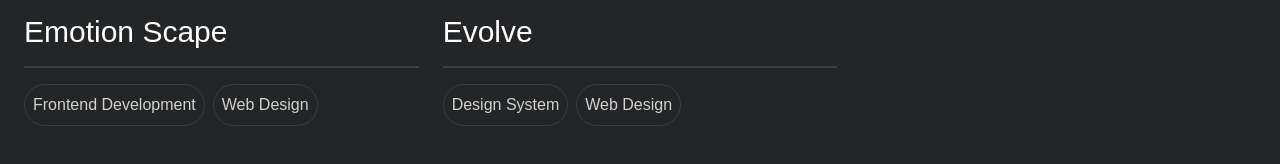
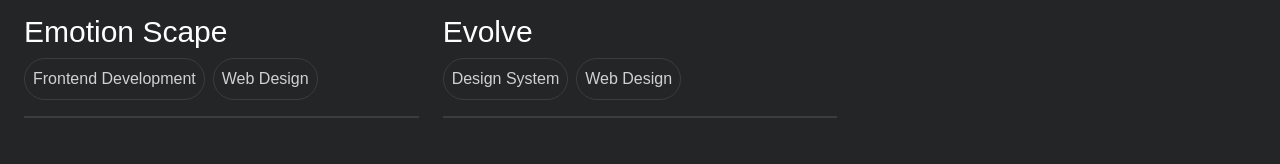
Before and after one commit to devcimen/portfolio-emrecimen, a Next.js app: page /projects in a window 1280 px wide. Shown: the part 490-654 px from the top of the page. Built offline with nearby package versions, Linux system fonts and the light colour scheme; a web font is replaced by a local one.

Commit message:
Changed split line position

```diff
--- a/src/components/ProjectCard.tsx
+++ b/src/components/ProjectCard.tsx
@@ -26,7 +26,7 @@ const ProjectCard: FC<ProjectCard> = ({ title, tags, image, video, link }) => {
             onClick={() => router.push(link)}
             onMouseEnter={() => setIsHovered(true)}
             onMouseLeave={() => setIsHovered(false)}
-            whileHover={{ scale: 1.02, transition: { duration: 0.5 }}}
+            whileHover={{ scale: 1.02, transition: { duration: 0.5 } }}
         >
             <motion.div className="relative w-full h-64 md:h-80 lg:h-96 overflow-hidden">
                 {isHovered && video ? (
@@ -48,15 +48,16 @@ const ProjectCard: FC<ProjectCard> = ({ title, tags, image, video, link }) => {
             </motion.div>
             <motion.div className="py-4 flex flex-col gap-2" >
                 <motion.p className="text-3xl text-gray-FFF" {...animationConfigText}>{title}</motion.p>
-                <motion.div
-                    className="w-full h-0.5 bg-gray-100 my-2"
-                    {...animationConfigSplit}
-                />
+
                 <div className="flex flex-wrap gap-2">
                     {tags.map((tag, index) => (
                         <Tag key={index} text={tag} type="primarySmall" />
                     ))}
                 </div>
+                <motion.div
+                    className="w-full h-0.5 bg-gray-100 my-2"
+                    {...animationConfigSplit}
+                />
             </motion.div>
         </motion.div>
     );
```
